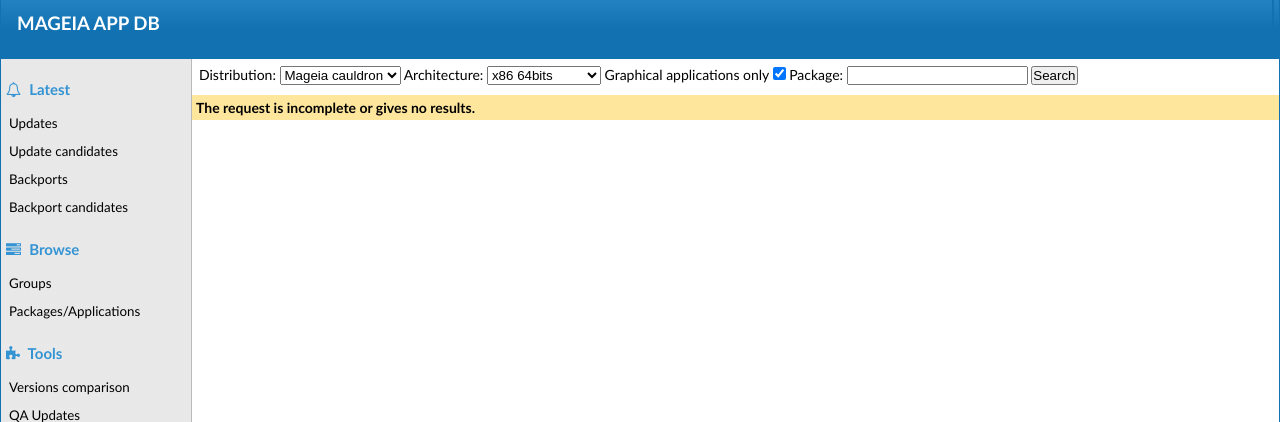
After one commit to manatools/madb, a Flask app: page /rpmshow in a window 1280 px wide. The commit adds this page. Shown: the top 422 px of the page. Run offline with Flask 3, Linux system fonts and the light colour scheme.

Commit message:
feature: add the search bar in show and rpmshow pages

```diff
--- a/madb/app.py
+++ b/madb/app.py
@@ -28,20 +28,27 @@ def create_app():
         nav_css = requests.get("http://nav.mageia.org/css/")
         data = { "html": nav_html.content.decode(), "css": nav_css.content}
         return data
+    nav_data = navbar()
 
     @app.route("/")
-    @app.route("/home/<release>/<arch>/<graphical>", strict_slashes=False)
-    def home(release=None, arch=None, graphical=None):
+    @app.route("/home")
+    def home():
+        release = request.args.get("distribution", None)
+        arch = request.args.get("architecture", None)
+        graphical = request.args.get("graphical", "1")
+        rpm =  request.args.get("rpm", "")
         if not release:
             release = next(iter(config.DISTRIBUTION.keys()))
             arch = next(iter(config.ARCHES.keys()))
-            graphical = "1"
         distro = Dnf5MadbBase(release, arch, config.DATA_PATH)
         last_updates = distro.search_updates()
         if not last_updates:
             last_updates = {}
+        last_backports = distro.search_updates(backports=True)
+        if not last_backports:
+            last_backports = {}
         groups1 = sorted(set([x[0] for x in groups()]))
-        data = {'groups': groups1, "config": data_config, "title": "Home", "updates": last_updates, "url_end": f"/{release}/{arch}/{graphical}"}
+        data = {'groups': groups1, "config": data_config, "title": "Home", "updates": last_updates, "backports": last_backports, "rpm_search": rpm, "url_end": f"?distribution={release}&architecture={arch}&graphical={graphical}", "base_url": "/home", "nav_html": nav_data["html"], "nav_css": nav_data["css"]}
         return render_template("home.html", data=data)
 
     @app.route('/updates/')
@@ -360,15 +367,12 @@ def create_app():
         data = {"urls": urls, "counts": counts, "bugs": data_bugs, "assignees": assignees, "config": data_config, "title": title, "comments": comments, "nav_html": nav_data["html"], "nav_css": nav_data["css"]}
         return render_template('bugs.html', data=data)
 
-    @app.route("/show/<release>/<arch>/<graphical>/<package>")
     @app.route("/show")
-    def show(release=None, graphical=None, arch=None, package=None):
-        print(release)
-        if release is None:
-            release = request.args.get("distribution")
-            arch = request.args.get("architecture")
-            package = request.args.get("package_name")
-            print(f"RPM: {package}")
+    def show():
+        release = request.args.get("distribution", None)
+        arch = request.args.get("architecture", None)
+        package = request.args.get("rpm", "")
+        graphical =  request.args.get("graphical", "1")
         distro = Dnf5MadbBase(release, arch, config.DATA_PATH)
         dnf_pkgs = distro.search_name([package])
         rpms = []
@@ -376,7 +380,7 @@ def create_app():
         for dnf_pkg in dnf_pkgs:
             rpms.append({"full_name": dnf_pkg.get_nevra(),
             "distro_release": release,
-            "url": f"/rpmshow/{dnf_pkg.get_name()}/{release}/{arch}/{dnf_pkg.get_repo_id()}",
+            "url": f"/rpmshow?rpm={dnf_pkg.get_name()}&repo={dnf_pkg.get_repo_id()}&distribution={release}&architecture={arch}&graphical={graphical}",
             "arch": dnf_pkg.get_arch(),
             "repo": dnf_pkg.get_repo_name(),
             }
@@ -394,12 +398,20 @@ def create_app():
             }
         else:
             pkg = {}
-        data = {"pkg": pkg, "config": data_config,  "url_end": f"/{release}/{arch}" }
+        data = {"pkg": pkg, "config": data_config,  "url_end": f"?distribution={release}&architecture={arch}&graphical={graphical}", "rpm_search": package, "base_url": "/show", "nav_html": nav_data["html"], "nav_css": nav_data["css"]}
         return render_template("package_show.html", data=data)
 
 
-    @app.route("/rpmshow/<package>/<release>/<arch>/<repo>")
-    def rpmshow(package, release, arch, repo):
+    @app.route("/rpmshow")
+    def rpmshow():
+        release = request.args.get("distribution", None)
+        arch = request.args.get("architecture", None)
+        graphical = request.args.get("graphical", "1")
+        package = request.args.get("rpm", "")
+        repo = request.args.get("repo", "")
+        if package == "" or repo == "":
+            data = { "title": "Not found", "config": data_config, "url_end": f"/{release}/{arch}/{graphical}", "base_url": "/home","rpm_search": "", "url_end": f"?distribution={release}&architecture={arch}&graphical={graphical}"}
+            return render_template("notfound.html", data=data)
         distro = Dnf5MadbBase(release, arch, config.DATA_PATH)
         dnf_pkgs = distro.search_name([package])
         rpms = []
@@ -444,7 +456,7 @@ def create_app():
             ['Files', "<br />\n".join(last.get_files()), ""],
             ['Dependencies', "<br />\n".join(deps), ""],
         ]
-        data = {"basic": basic, "config": data_config, "advanced": advanced, "media": media, "description": description, "rpm": rpm}
+        data = {"basic": basic, "config": data_config, "advanced": advanced, "media": media, "description": description, "rpm_search": package, "base_url": "/rpmshow", "url_end": f"?distribution={release}&architecture={arch}&graphical={graphical}&rpm={package}", "nav_html": nav_data["html"], "nav_css": nav_data["css"]}
         return render_template("rpm_show.html", data=data)
 
     def format_bugs():
--- /dev/null
+++ b/madb/templates/notfound.html
@@ -0,0 +1,10 @@
+{% extends 'layout.html' %}
+
+{% block container %}
+
+{% include 'search.html' %}
+<div class="pagename">
+<p>The request is incomplete or gives no results.</p>
+</div>
+<br>
+{% endblock %}
--- a/madb/templates/package_show.html
+++ b/madb/templates/package_show.html
@@ -1,6 +1,8 @@
 {% extends 'layout.html' %}
 
 {% block container %}
+
+{% include 'search.html' %}
 <div class="pagename">
 <p>Package : {{ data.pkg.name }}</p>
 </div>
--- a/madb/templates/rpm_show.html
+++ b/madb/templates/rpm_show.html
@@ -1,6 +1,8 @@
 {% extends 'layout.html' %}
 
 {% block container %}
+
+{% include 'search.html' %}
 <div class="pagename">
 <p>Package : <a href="">{{ data.basic.Name }}</a>  > RPM : {{ data.rpm }}</p>
 </div>
--- a/madb/templates/search.html
+++ b/madb/templates/search.html
@@ -10,11 +10,12 @@
             const dist = dist_field.value;
             const graphical_field = document.getElementById("graphical");
             const graphical = graphical_field.checked ? "1" : "0";
+            const pkg_field = document.getElementById("package_name");
+            const pkg = pkg_field.value;
 
             // Construit l'URL cible en combinant l'action du formulaire et la valeur sélectionnée
-            const targetUrl = `${arch_field.getAttribute("data-base-url")}/${dist}/${arch}/${graphical}`;
-
-            //const queryString = `?distribution=${distribution}&architecture=${architecture}&graphical=${graphicalValue}`;
+            targetUrl = `${arch_field.getAttribute("data-base-url")}?distribution=${dist}&architecture=${arch}&graphical=${graphical}`;
+            targetUrl = targetUrl + ( pkg !== "" ? `&rpm=${pkg}` : "")
 
             // Reload the page with the new query string
             window.location.href = targetUrl;
@@ -29,27 +30,28 @@
 
 
 <form id="search-form" action="/show" method="get" >
-    <label for="architecture">Distribution:</label>
+    <label for="architecture">Distribution: </label>
 
     <select id="distribution" name="distribution" class="searchfield">
         {% for key, value in data.config.distribution.items() %}
-        <option value="{{ key }}" {% if '/'+key+'/' in data.url_end %}  selected="selected" {% endif %}>{{ value }}</option>
+        <option value="{{ key }}" {% if '='+key+'&' in data.url_end %}  selected="selected" {% endif %}>{{ value }}</option>
         {% endfor %}
     </select>
 
-    <label for="architecture">Architecture:</label>
+    <label for="architecture">Architecture: </label>
 
-    <select id="architecture" name="architecture" class="searchfield" data-base-url="/home">
+    <select id="architecture" name="architecture" class="searchfield" data-base-url="{{ data.base_url }}">
         {% for key, value in data.config.arches.items() %}
-        <option value="{{ key }}" {% if '/'+key+'/' in data.url_end %}  selected="selected" {% endif %}>{{ value }}</option>
+        <option value="{{ key }}" {% if '='+key+'&' in data.url_end %}  selected="selected" {% endif %}>{{ value }}</option>
         {% endfor %}
     </select>
     <label>Graphical applications only</label>
-        <input type="checkbox" id="graphical" value="1" {% if data.url_end.endswith("/1") %} checked{% endif %} class="searchfield">
+        <input type="checkbox" id="graphical" value="1" {% if 'graphical=1' in data.url_end %} checked{% endif %} class="searchfield">
 
-    <label for="package_name">Package:</label>
+    <label for="package_name">Package: </label>
 
-    <input type="text" id="package_name" name="package_name">
+    <input type="text" id="package_name" name="rpm" value="{{ data.rpm_search }}">
 
     <button type="submit">Search</button>
 </form>
+<br />
```
